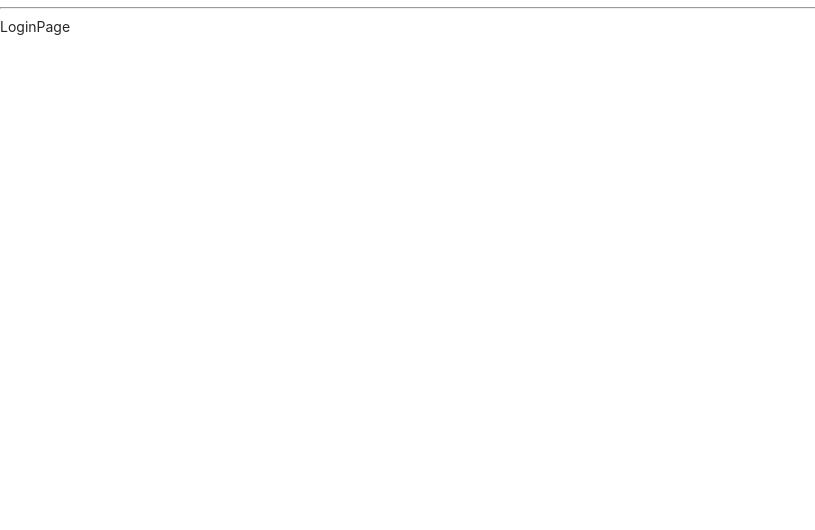
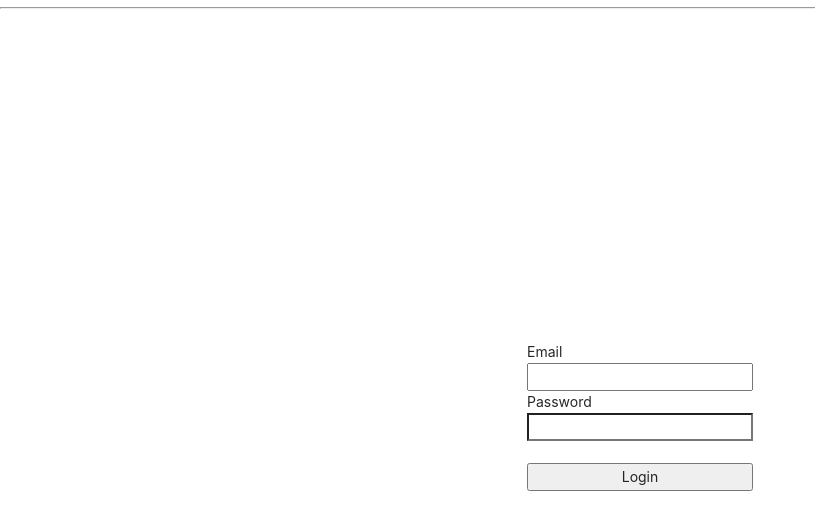
Before and after one commit to Duck-98/nodejs-react-mongo-DB-for-beginner, a React (Create React App) app in the folder client/: page /login in a window 1280 px wide. Shown: the top 530 px of the page, without its empty margins (0-815 px from the left). Built offline with nearby package versions, Linux system fonts and the light colour scheme.

Commit message:
로그인 기능 및 페이지 구현

```diff
--- /dev/null
+++ b/client/src/_actions/user_action.js
@@ -0,0 +1,13 @@
+import axios  from 'axios';
+import {LOGIN_USER} from './types';
+
+export function loginUser(dataTosubmit){
+
+    const request = axios.post('/api/users/login',dataTosubmit)
+        .then(response => response.data)
+// request -> reducer로 넘기는 작업
+    return {
+        type :  "LOGIN_USER",
+        payload : request
+    }
+}
--- a/client/src/_reducers/index.js
+++ b/client/src/_reducers/index.js
@@ -1,8 +1,8 @@
 import { combineReducers } from 'redux';
-//import user from './user/_reducer';
+import user from './user_reducer';
 
 const rootReducer = combineReducers({
-    // user,
+    user
 })
 
 export default rootReducer;
--- a/client/src/_reducers/user_reducer.js
+++ b/client/src/_reducers/user_reducer.js
@@ -0,0 +1,14 @@
+import {
+    LOGIN_USER
+} from '../_actions/types';
+
+export default function (state = {}, action){
+    switch (action.type) {
+        case LOGIN_USER:
+                return {...state, loginSuccess : action.payload}
+            break;
+
+        default:
+            return state;
+    }
+}
--- a/client/src/components/views/LandingPage/LandingPage.js
+++ b/client/src/components/views/LandingPage/LandingPage.js
@@ -9,8 +9,11 @@
     }, [])
 
     return (
-        <div>
-            LandingPage
+        <div style={{
+            display : 'flex', justifyContent : 'center', alignItems :'center',
+            width : "100%" , height : '100vh'
+        }}>
+            <h2>시작페이지</h2>
         </div>
     )
 }
--- a/client/src/components/views/LoginPage/LoginPage.js
+++ b/client/src/components/views/LoginPage/LoginPage.js
@@ -1,9 +1,57 @@
-import React from 'react'
+import axios from 'axios'
+import React ,{useState} from 'react'
+import {useDispatch} from 'react-redux';
+import {loginUser} from '../../../_actions/user_action';
 
-function LoginPage() {
+function LoginPage(props) {
+    const dispatch = useDispatch();
+
+    const [Email, setEmail] = useState("")
+    const [Password, setPassword] = useState("")
+
+    const onEmailHandler =(event) =>{
+        setEmail(event.currentTarget.value)
+    }
+    const onPasswordHandler =(event) =>{
+        setPassword(event.currentTarget.value)
+    }
+    const onSubmitHandler =(event) =>{
+        event.preventDefault(); // 페이지 refresh기능을 막아줌
+
+        let body ={
+            email : Email,
+            password : Password
+        }
+        // redux
+        dispatch(loginUser(body))
+            .then(response =>{
+                if(response.payload.loginSuccess){
+                    props.history.push('/')
+                }else{
+                    alert('Error')
+                }
+            })
+
+
+
+    }
     return (
-        <div>
-            LoginPage
+        <div style={{
+            display: 'flex', justifyContent: 'center', alignItems: 'center'
+            , width: '100%', height: '100vh'
+        }}>
+            <form style={{ display: 'flex', flexDirection: 'column' }}
+                onSubmit={onSubmitHandler}
+            >
+                <label>Email</label>
+                <input type="email" value={Email} onChange={onEmailHandler} />
+                <label>Password</label>
+                <input type="password" value={Password} onChange={onPasswordHandler} />
+                <br />
+                <button type="submit">
+                    Login
+                </button>
+            </form>
         </div>
     )
 }
```
Also changed, not shown: 1 other file (tests, documents, lock files or other folders).
